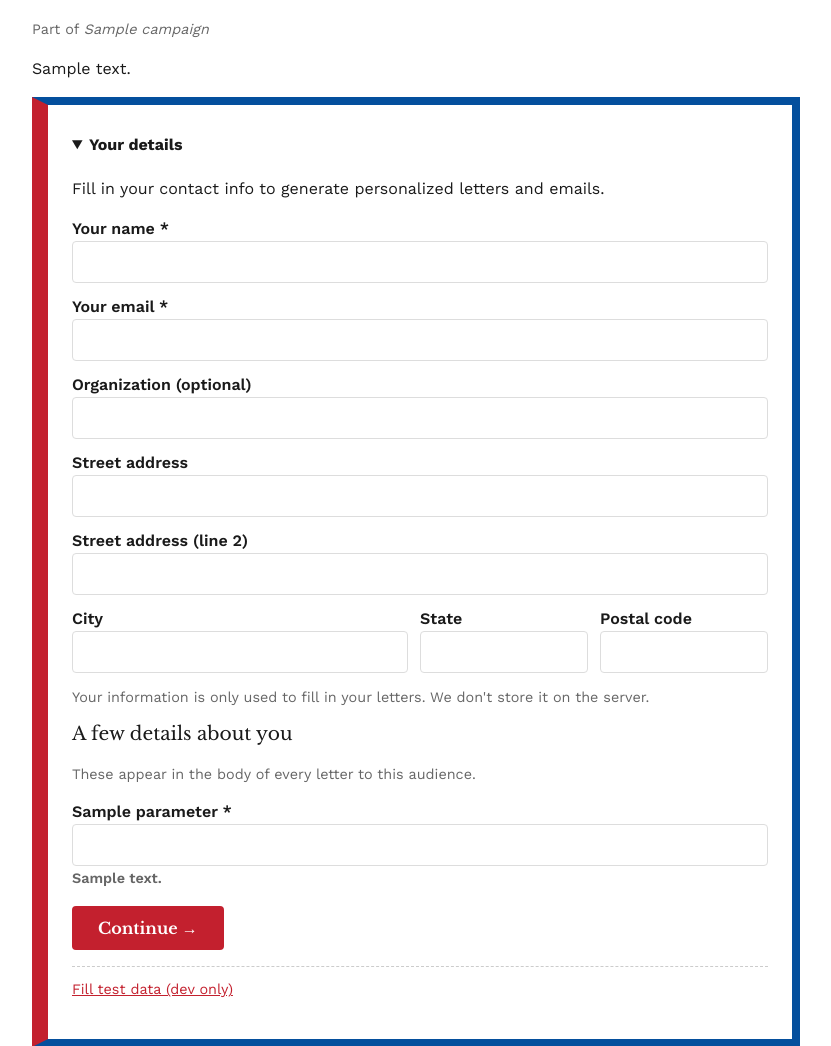
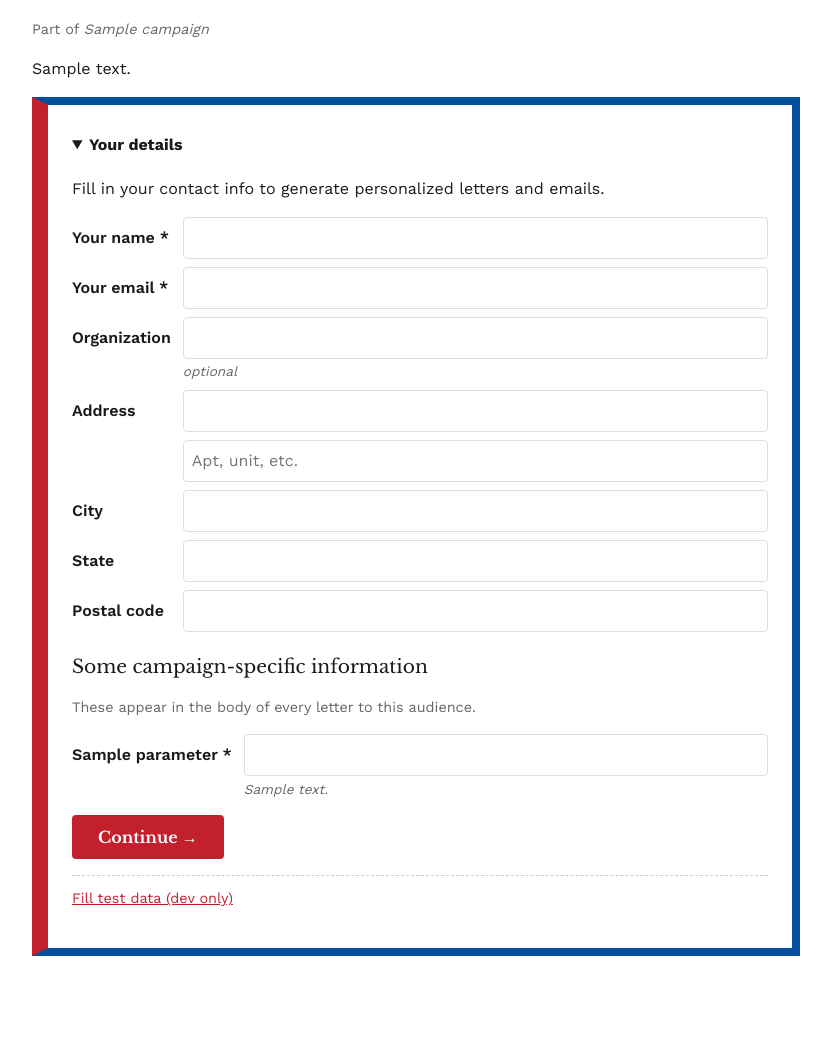
Before and after one commit to dprodger/lexington_alarm, a Flask app: page /c/sample/t/1 in a window 1280 px wide. Shown: the part 1086-2132 px from the top of the page, without its empty margins (224-1055 px from the left). Run offline with Flask 3, Linux system fonts and the light colour scheme; tables that the repository leaves empty hold one stand-in row (values such as "Sample post").

Commit message:
Tighten target page form layout and warn about browser email-batch prompt
Refactor writer info and parameters on the target page to a two-column
.form-grid (label on the left, input on the right) instead of label-
above-input stacks, so the form is shorter and easier to scan. Address
becomes one row with line 2 sitting directly under it (no second
"Street address (line 2)" label). Organization is labeled plain
"Organization" with a small italic "optional" hint under the input.
Use align-items: baseline so labels stay aligned with their input row
even when extra hint text sits below.

Also drop the "we don't store it on the server" privacy line under
the writer block — we'll be storing writer info soon, so the line
would mislead.

Add a one-line warning under "Send all (N emails)" when N > 1 so the
writer knows Chrome's per-event "blocked from automatically composing
an email" dialog will appear once per recipient. The dialog is
per-event protection that doesn't persist across sessions, so we just
have to set the expectation rather than try to silence it.

Co-Authored-By: Claude Opus 4.7 (1M context) <noreply@anthropic.com>

```diff
--- a/campaign_tooling/app/static/style.css
+++ b/campaign_tooling/app/static/style.css
@@ -97,6 +97,23 @@ textarea { min-height: 8rem; font-family: ui-monospace, "SF Mono", Consolas, mon
 
 .row { display: grid; grid-template-columns: 1fr 1fr; gap: 0.75rem; }
 .row-3 { display: grid; grid-template-columns: 2fr 1fr 1fr; gap: 0.75rem; }
+
+.form-grid {
+  display: grid;
+  grid-template-columns: max-content 1fr;
+  gap: 0.5rem 0.75rem;
+  align-items: baseline;
+  margin-top: 1rem;
+}
+.form-grid label,
+.form-grid input { margin: 0; }
+.form-grid .skip-label { grid-column: 2; }
+.form-grid .optional-hint {
+  font-size: 0.85em;
+  font-style: italic;
+  color: var(--muted);
+  margin-top: 0.15rem;
+}
 
 button, .button {
   display: inline-block;
--- a/campaign_tooling/app/templates/public/target_action.html
+++ b/campaign_tooling/app/templates/public/target_action.html
@@ -32,40 +32,49 @@
   </summary>
 <form method="post" style="margin-top: 1rem;">
   {% if not ready %}<p>Fill in your contact info to generate personalized letters and emails.</p>{% endif %}
-  <label>Your name *
-    <input type="text" name="name" value="{{ writer.name }}" required>
-  </label>
-  <label>Your email *
-    <input type="email" name="email" value="{{ writer.email }}" required>
-  </label>
-  <label>Organization (optional)
-    <input type="text" name="organization" value="{{ writer.organization }}">
-  </label>
-  <label>Street address
-    <input type="text" name="street1" value="{{ writer.street1 }}">
-  </label>
-  <label>Street address (line 2)
-    <input type="text" name="street2" value="{{ writer.street2 }}">
-  </label>
-  <div class="row-3">
-    <label>City <input type="text" name="city" value="{{ writer.city }}"></label>
-    <label>State <input type="text" name="state" value="{{ writer.state }}"></label>
-    <label>Postal code <input type="text" name="postal_code" value="{{ writer.postal_code }}"></label>
+  <div class="form-grid">
+    <label for="f_name">Your name *</label>
+    <input id="f_name" type="text" name="name" value="{{ writer.name }}" required>
+
+    <label for="f_email">Your email *</label>
+    <input id="f_email" type="email" name="email" value="{{ writer.email }}" required>
+
+    <label for="f_organization">Organization</label>
+    <div>
+      <input id="f_organization" type="text" name="organization" value="{{ writer.organization }}">
+      <div class="optional-hint">optional</div>
+    </div>
+
+    <label for="f_street1">Address</label>
+    <input id="f_street1" type="text" name="street1" value="{{ writer.street1 }}">
+
+    <input class="skip-label" type="text" name="street2" value="{{ writer.street2 }}"
+           aria-label="Street address line 2" placeholder="Apt, unit, etc.">
+
+    <label for="f_city">City</label>
+    <input id="f_city" type="text" name="city" value="{{ writer.city }}">
+
+    <label for="f_state">State</label>
+    <input id="f_state" type="text" name="state" value="{{ writer.state }}">
+
+    <label for="f_postal_code">Postal code</label>
+    <input id="f_postal_code" type="text" name="postal_code" value="{{ writer.postal_code }}">
   </div>
-  <p class="muted">Your information is only used to fill in your letters. We don't store it on the server.</p>
 
   {% if target.parameters %}
-    <h3>A few details about you</h3>
+    <h3 style="margin-top: 1.5rem;">Some campaign-specific information</h3>
     <p class="muted">These appear in the body of every letter to this audience.</p>
-    {% for p in target.parameters %}
-      <label>
-        {{ p.label or p.key }}{% if p.required %} *{% endif %}
-        <input type="text" name="p_{{ p.key }}"
-               value="{{ parameter_values.get(p.key, '') }}"
-               {% if p.required %}required{% endif %}>
-        {% if p.help_text %}<small class="muted">{{ p.help_text }}</small>{% endif %}
-      </label>
-    {% endfor %}
+    <div class="form-grid">
+      {% for p in target.parameters %}
+        <label for="f_p_{{ p.key }}">{{ p.label or p.key }}{% if p.required %} *{% endif %}</label>
+        <div>
+          <input id="f_p_{{ p.key }}" type="text" name="p_{{ p.key }}"
+                 value="{{ parameter_values.get(p.key, '') }}"
+                 {% if p.required %}required{% endif %}>
+          {% if p.help_text %}<div class="optional-hint">{{ p.help_text }}</div>{% endif %}
+        </div>
+      {% endfor %}
+    </div>
   {% endif %}
 
   <p>
@@ -175,6 +184,11 @@
           Copy sample body
         </button>
       </p>
+      {% if view.per_recipient|length > 1 %}
+        <p class="muted" style="margin-top: -0.25rem;">
+          Your browser will ask permission to open each email — click <strong>Allow</strong> on every prompt.
+        </p>
+      {% endif %}
       <details>
         <summary class="muted">Send to recipients individually</summary>
         <ul class="recipient-link-list">
```
